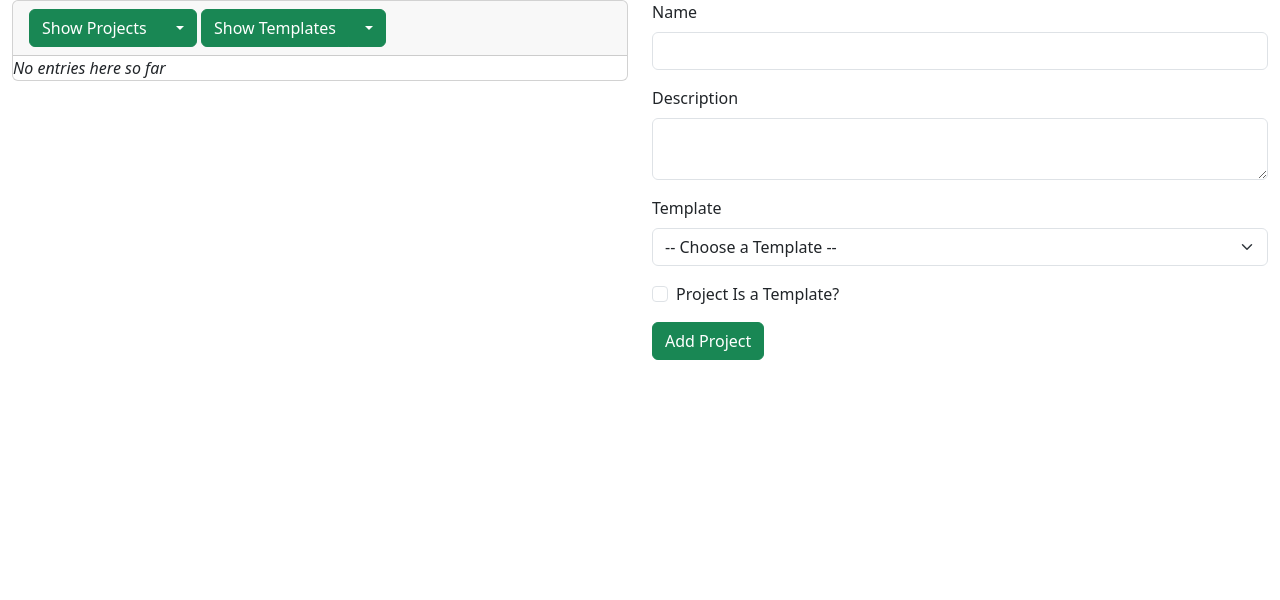
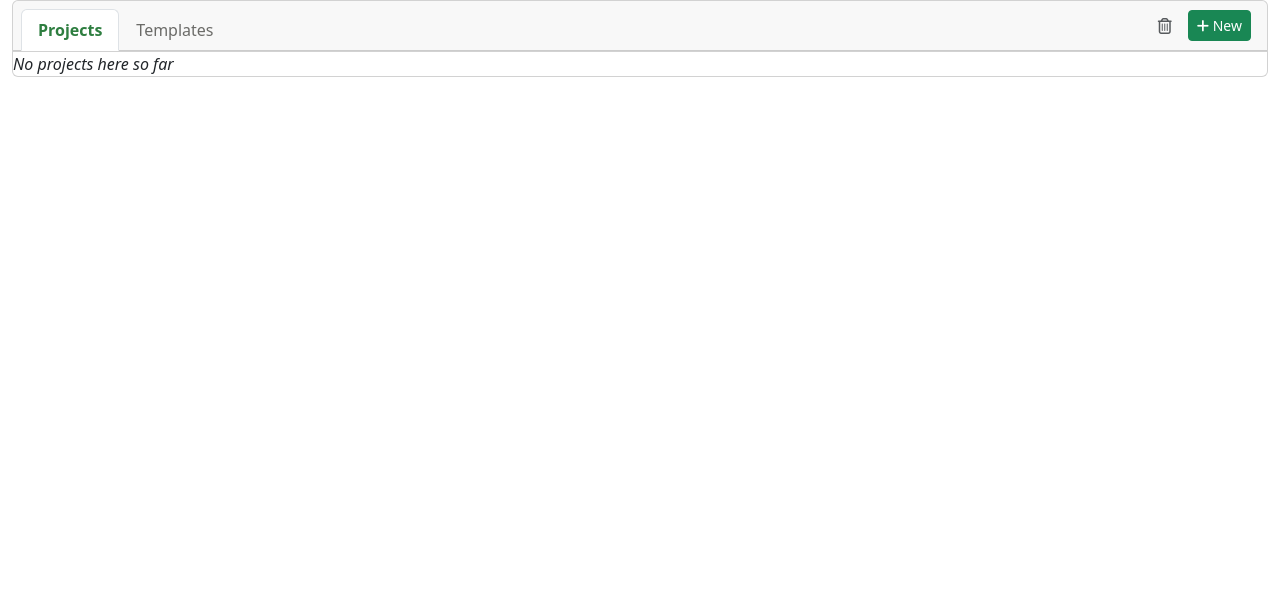
Before and after one commit to burtnoir/Auteur, a Flask app: page /get_project_list in a window 1280 px wide. Shown: the part 56-656 px from the top of the page. Run offline with Flask 3, Linux system fonts and the light colour scheme; data that the repository does not hold is empty; some libraries are stand-ins or nearby versions.

Commit message:
Change the index page to reorganise the way projects and templates are shown to make it a bit simpler to look at and prioritize the most common use case of picking a project and working on it.

```diff
--- a/auteur/static/css/style.css
+++ b/auteur/static/css/style.css
@@ -190,3 +190,14 @@ body > .container {
 .toast-container {
   z-index: 1080;
 }
+
+/* ---- Projects/Templates tabs (index.jinja) ---- */
+
+#listTypeTabs .nav-link {
+  color: #6b6b68;
+}
+
+#listTypeTabs .nav-link.active {
+  color: #2e7e40;
+  font-weight: 600;
+}
--- a/auteur/templates/editor/index.jinja
+++ b/auteur/templates/editor/index.jinja
@@ -11,50 +11,87 @@
     <div class="row">
         <div class="col">
             <div class="card">
-                <div class="card-header">
+                <div class="card-header d-flex align-items-center">
 
-                    <div class="btn-group">
-                        <a id="showProjects" role="button" class="btn btn-success" href="{{ url_for('editor.get_project_list') }}">{{ _('Show Projects') }}</a>
-                        <button type="button" class="btn btn-success dropdown-toggle" data-bs-toggle="dropdown" aria-haspopup="true" aria-expanded="false">
-                            <span class="visually-hidden">{{ _('Toggle Dropdown') }}</span>
-                        </button>
-                        <ul class="dropdown-menu">
-                            <li class="dropdown-item"><a id="showDeletedProjects" href="{{ url_for('editor.get_deleted_project_list') }}">{{ _('Show Deleted Projects') }}</a></li>
-                        </ul>
-                    </div>
+                    {% set showing_templates = request.endpoint in ('editor.get_template_list', 'editor.get_deleted_template_list') %}
+                    {% set showing_deleted = request.endpoint in ('editor.get_deleted_project_list', 'editor.get_deleted_template_list') %}
 
-                    <div class="btn-group pull-right">
-                        <a id="showTemplates" role="button" class="btn btn-success" href="{{ url_for('editor.get_template_list') }}">{{ _('Show Templates') }}</a>
-                        <button type="button" class="btn btn-success dropdown-toggle" data-bs-toggle="dropdown" aria-haspopup="true" aria-expanded="false">
-                            <span class="visually-hidden">{{ _('Toggle Dropdown') }}</span>
-                        </button>
-                        <ul class="dropdown-menu">
-                            <li class="dropdown-item"><a id="showDeletedTemplates" href="{{ url_for('editor.get_deleted_template_list') }}">{{ _('Show Deleted Templates') }}</a></li>
-                        </ul>
-                    </div>
+                    <ul class="nav nav-tabs card-header-tabs me-auto" id="listTypeTabs">
+                        <li class="nav-item">
+                            <a id="showProjects" class="nav-link {% if not showing_templates %}active{% endif %}" href="{{ url_for('editor.get_project_list') }}">{{ _('Projects') }}</a>
+                        </li>
+                        <li class="nav-item">
+                            <a id="showTemplates" class="nav-link {% if showing_templates %}active{% endif %}" href="{{ url_for('editor.get_template_list') }}">{{ _('Templates') }}</a>
+                        </li>
+                    </ul>
+
+                    {% if showing_deleted %}
+                    <span class="badge bg-secondary me-3">{{ _('Deleted') }}</span>
+                    <a id="backToList" href="{{ url_for('editor.get_template_list') if showing_templates else url_for('editor.get_project_list') }}" class="text-muted me-3" title="{{ _('Back to list') }}">
+                        <i class="fa-solid fa-arrow-left"></i>
+                    </a>
+                    {% elif showing_templates %}
+                    <a id="showDeletedTemplates" href="{{ url_for('editor.get_deleted_template_list') }}" class="text-muted me-3" title="{{ _('Show Deleted Templates') }}">
+                        <i class="fa-regular fa-trash-can"></i>
+                    </a>
+                    {% else %}
+                    <a id="showDeletedProjects" href="{{ url_for('editor.get_deleted_project_list') }}" class="text-muted me-3" title="{{ _('Show Deleted Projects') }}">
+                        <i class="fa-regular fa-trash-can"></i>
+                    </a>
+                    {% endif %}
+
+                    {% if not showing_deleted %}
+                    <button type="button" class="btn btn-success btn-sm" data-bs-toggle="collapse" data-bs-target="#newProjectPanel" aria-expanded="false" aria-controls="newProjectPanel">
+                        <i class="fa-solid fa-plus"></i> {{ _('New') }}
+                    </button>
+                    {% endif %}
 
                 </div>
+
+                {% if not showing_deleted %}
+                <div id="newProjectPanel" class="collapse">
+                    <div class="card-body border-bottom">
+                        <h5 class="card-title">{% if showing_templates %}{{ _('New template') }}{% else %}{{ _('New project') }}{% endif %}</h5>
+                        {{ render_form(form, id="addprojectform", novalidate=True, button_map={"submit": "success"}, action=url_for('editor.add_project')) }}
+                    </div>
+                </div>
+                {% endif %}
 
                 <div id="projectlist" class="list-group list-group-flush">
                     {% for project in projects %}
                     <a class="list-group-item list-group-item-action" data-is_template={{ project.is_template }} href={{ url_for('editor.show_content', project_id=project.id) }}>
                         <div class="d-flex w-100 justify-content-between">
                             <h4 class="mb-1">{{ project.name }}</h4>
-                            <button type="button" class="btn btn-danger close deleteProject" data-project_id="{{ project.id }}" data-is_deleted={{ project.is_deleted }} aria-label="{{ _('Delete') }}"><i class="fa-regular fa-circle-xmark"></i></button>
+                            <button type="button" class="btn btn-danger close deleteProject" data-project_id="{{ project.id }}" data-is_deleted={{ project.is_deleted }} aria-label="{% if project.is_deleted %}{{ _('Restore') }}{% else %}{{ _('Delete') }}{% endif %}">
+                                {% if project.is_deleted %}<i class="fa-solid fa-rotate-left"></i>{% else %}<i class="fa-regular fa-circle-xmark"></i>{% endif %}
+                            </button>
                         </div>
                         <p class="mb-1">{{ project.short_description }}</p>
                     </a>
                     {% else %}
-                    <em>{{ _('No entries here so far') }}</em> {% endfor %}
+                    <em>{% if showing_templates %}{{ _('No templates here so far') }}{% else %}{{ _('No projects here so far') }}{% endif %}</em>
+                    {% endfor %}
                 </div>
 
             </div>
         </div>
-
-        <div class="col">
-            {{ render_form(form, id="addprojectform", novalidate=True, button_map={"submit": "success"}, action=url_for('editor.add_project')) }}
-        </div>
     </div>
 
 <script src="{{ url_for('static', filename='js/index.js') }}"></script>
+{% if not showing_deleted %}
+<script>
+    $(function () {
+        // The tab already tells us whether this is a project or a template,
+        // so hide the checkbox rather than making the user set it manually.
+        // It stays in the DOM (just hidden) so it still submits normally.
+        $('#is_template').closest('.form-check, .mb-3').hide();
+        {% if showing_templates %}
+        $('#is_template').prop('checked', true);
+        $('#submit').attr('value', {{ _('Create template') | tojson }});
+        {% else %}
+        $('#submit').attr('value', {{ _('Create project') | tojson }});
+        {% endif %}
+    });
+</script>
+{% endif %}
 {% endblock %}
```
